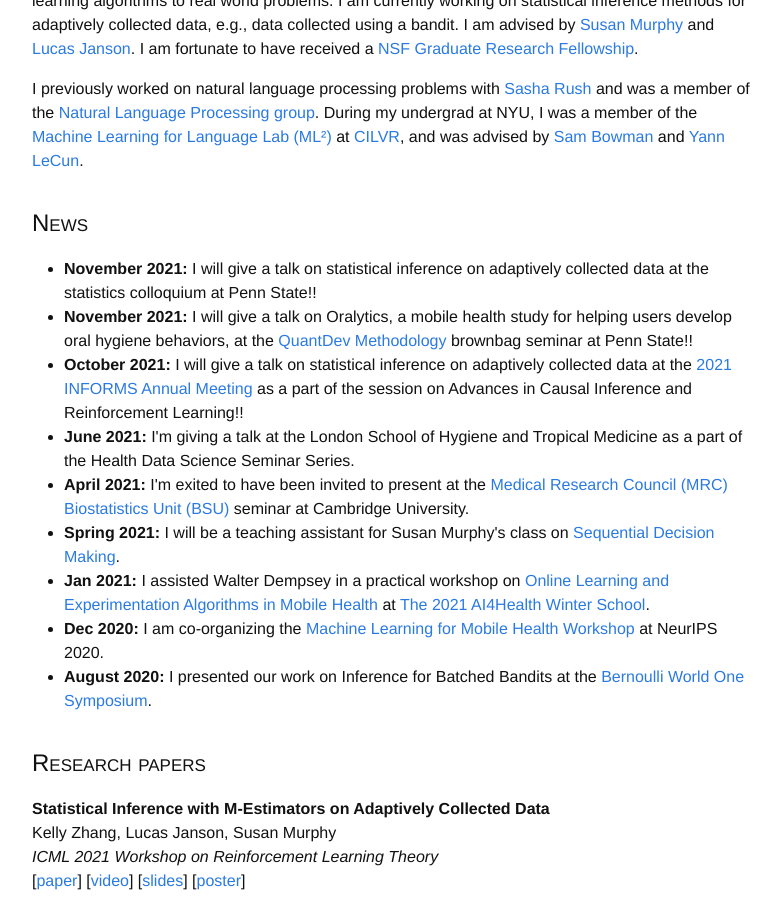
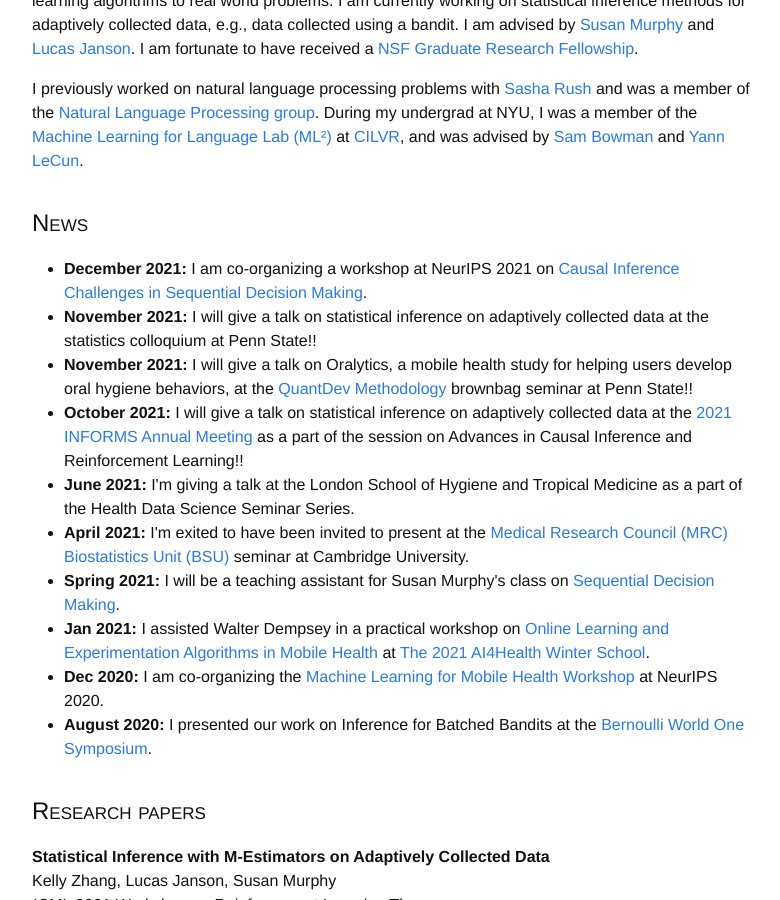
Before and after one commit to kellywzhang/kellywzhang.github.io_old, a Jekyll site: the page built from index.html, in a window 1280 px wide and 900 px high, scrolled down 431 px. Shown: the whole window, without its empty margins (248-1028 px from the left). Built offline with Jekyll 4.4.1, drawn with Linux system fonts in a browser that asks for light colours.

Commit message:
neurips workshop

```diff
--- a/index.html
+++ b/index.html
@@ -29,6 +29,7 @@
     <section>
         <h2 class="smallcap">news</h2>
         <ul style="list-style-type:disc">
+            <li><b>December 2021:</b> I am co-organizing a workshop at NeurIPS 2021 on <a href="https://sites.google.com/view/causal-sequential-decisions/home?authuser=0" target="_blank" rel="noopener noreferrer">Causal Inference Challenges in Sequential Decision Making</a>.</li>
             <li><b>November 2021:</b> I will give a talk on statistical inference on adaptively collected data at the statistics colloquium at Penn State!!</li>
             <li><b>November 2021:</b> I will give a talk on Oralytics, a mobile health study for helping users develop oral hygiene behaviors, at the <a href="https://quantdev.ssri.psu.edu/" target="_blank" rel="noopener noreferrer">QuantDev Methodology</a> brownbag seminar at Penn State!!</li>
             <li><b>October 2021:</b> I will give a talk on statistical inference on adaptively collected data at the <a href="http://meetings2.informs.org/wordpress/anaheim2021/" target="_blank" rel="noopener noreferrer">2021 INFORMS Annual Meeting</a> as a part of the session on Advances in Causal Inference and Reinforcement Learning!!</li>
```
Also changed, not shown: 2 other files.
